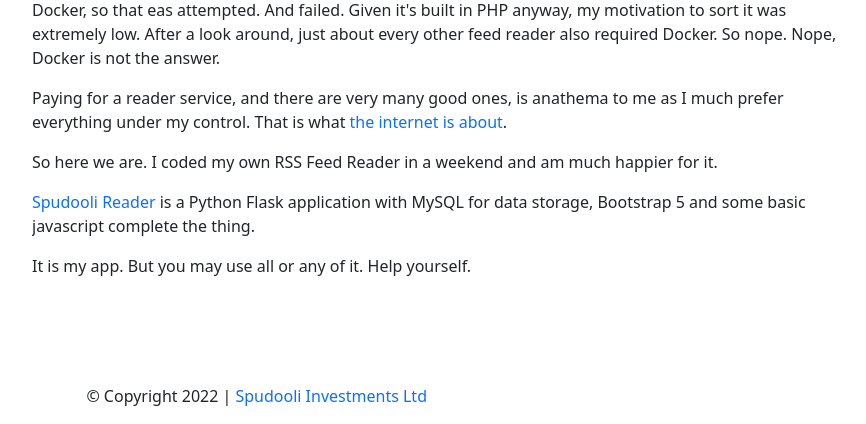
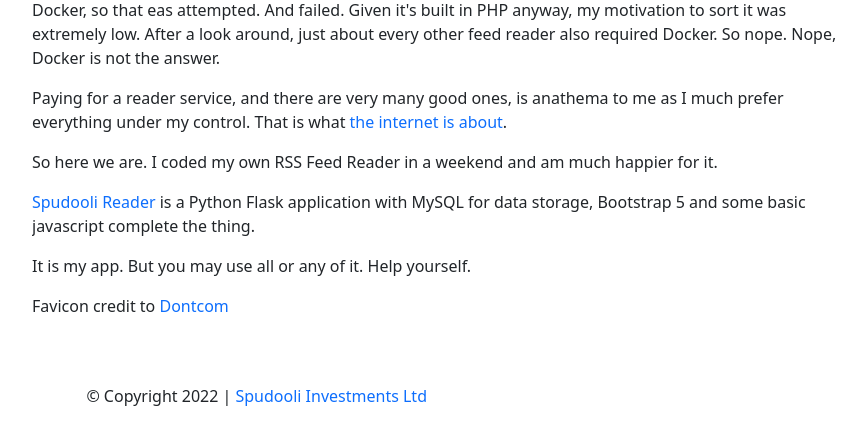
Before and after one commit to spudooli/spudooli-reader, a Flask app: page /about in a window 1280 px wide. Shown: the part 376-800 px from the top of the page, without its empty margins (335-1201 px from the left). Run offline with Flask 2, Linux system fonts and the light colour scheme.

Commit message:
Give credit for the favicon

```diff
--- a/reader/templates/about.html
+++ b/reader/templates/about.html
@@ -32,6 +32,8 @@
 
                 <p>It is my app. But you may use all or any of it. Help yourself.</p>
 
+                <p>Favicon credit to <a href="https://dontcom.com">Dontcom</a></p>
+
                 </div>
                     {% endblock %}
 
```
